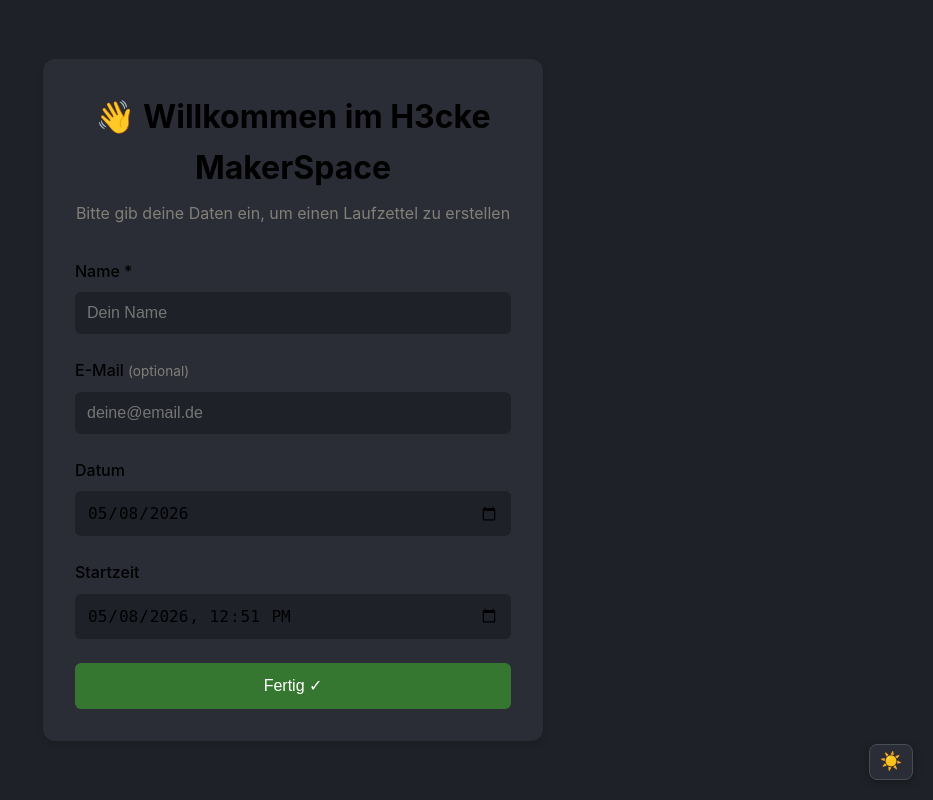
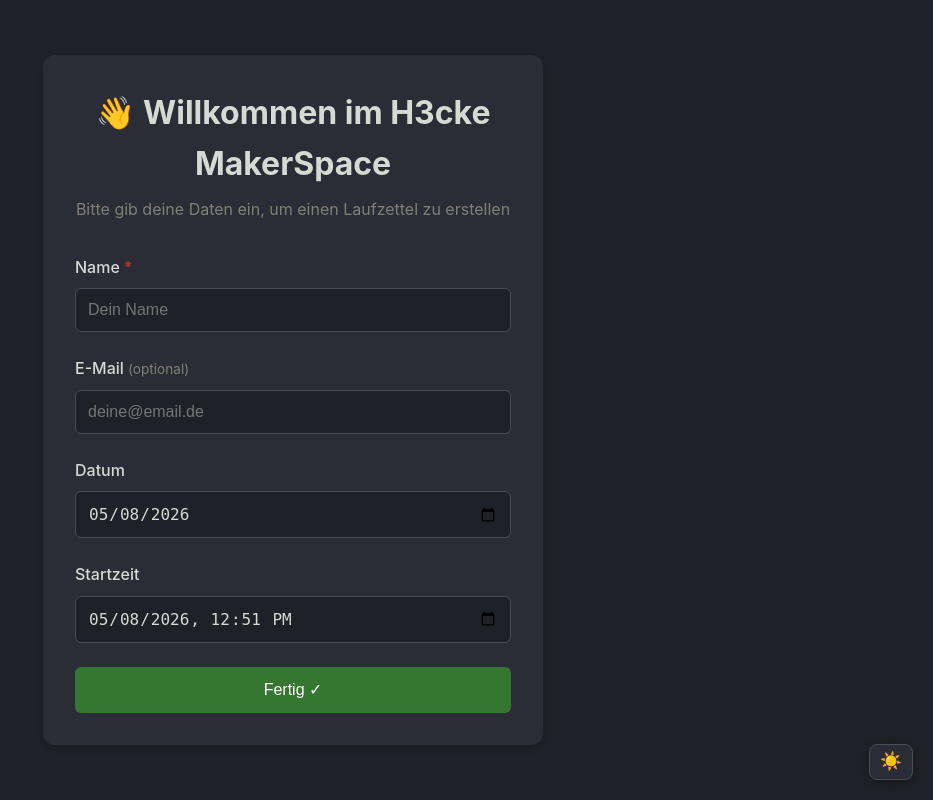
Before and after one commit to AlexErlewein/MakerPi_GroundControl, a FastAPI app: page /guest/laufzettel in a window 1280 px wide. Shown: the whole page, without its empty margins (347-1280 px from the left). Run offline with FastAPI, Linux system fonts and the light colour scheme.

Commit message:
feat: ui adjustments on the guest laufzettel

```diff
--- a/static/js/guest-laufzettel-detail.js
+++ b/static/js/guest-laufzettel-detail.js
@@ -112,7 +112,7 @@
     document.getElementById('edit-material-id').value = '';
     document.getElementById('edit-mat-variante-id').value = '';
     document.getElementById('modal-title').textContent = 'Material hinzufügen';
-    setMatMode('freitext');
+    setMatMode('katalog'); // Guests can only use katalog mode
     document.getElementById('material-modal').classList.remove('hidden');
 }
 
--- a/templates/guest-laufzettel-form.html
+++ b/templates/guest-laufzettel-form.html
@@ -10,7 +10,7 @@
     <style>
         body {
             background: var(--bg-primary);
-            color: var(--text);
+            color: var(--text-primary);
             min-height: 100vh;
             display: flex;
             align-items: center;
@@ -31,7 +31,7 @@
         }
         .guest-header h1 {
             margin: 0 0 0.5rem 0;
-            color: var(--text);
+            color: var(--text-primary);
         }
         .guest-header p {
             color: var(--text-secondary);
@@ -44,21 +44,21 @@
             display: block;
             margin-bottom: 0.5rem;
             font-weight: 500;
-            color: var(--text);
+            color: var(--text-primary);
         }
         .form-group input {
             width: 100%;
             padding: 0.75rem;
-            border: 1px solid var(--border);
+            border: 1px solid var(--border-color);
             border-radius: 6px;
             background: var(--bg-primary);
-            color: var(--text);
+            color: var(--text-primary);
             font-size: 1rem;
             box-sizing: border-box;
         }
         .form-group input:focus {
             outline: none;
-            border-color: var(--primary);
+            border-color: var(--accent);
             box-shadow: 0 0 0 2px rgba(59, 130, 246, 0.1);
         }
         .optional {
@@ -152,12 +152,13 @@
             display: none !important;
         }
         .btn-secondary {
-            background: var(--border);
-            color: var(--text);
+            background: var(--bg-tertiary);
+            color: var(--text-primary);
+            border: 1px solid var(--border-color);
             flex: 1;
         }
         .btn-primary {
-            background: var(--primary);
+            background: var(--accent);
             color: white;
             flex: 1;
         }
@@ -175,7 +176,7 @@
 
         <form id="guest-form">
             <div class="form-group">
-                <label for="guest-name">Name <span style="color: var(--error)">*</span></label>
+                <label for="guest-name">Name <span style="color: var(--danger)">*</span></label>
                 <input type="text" id="guest-name" placeholder="Dein Name" required autocomplete="name">
             </div>
 
```
Also changed, not shown: templates/guest-laufzettel-detail.html (+11 -1 lines).
